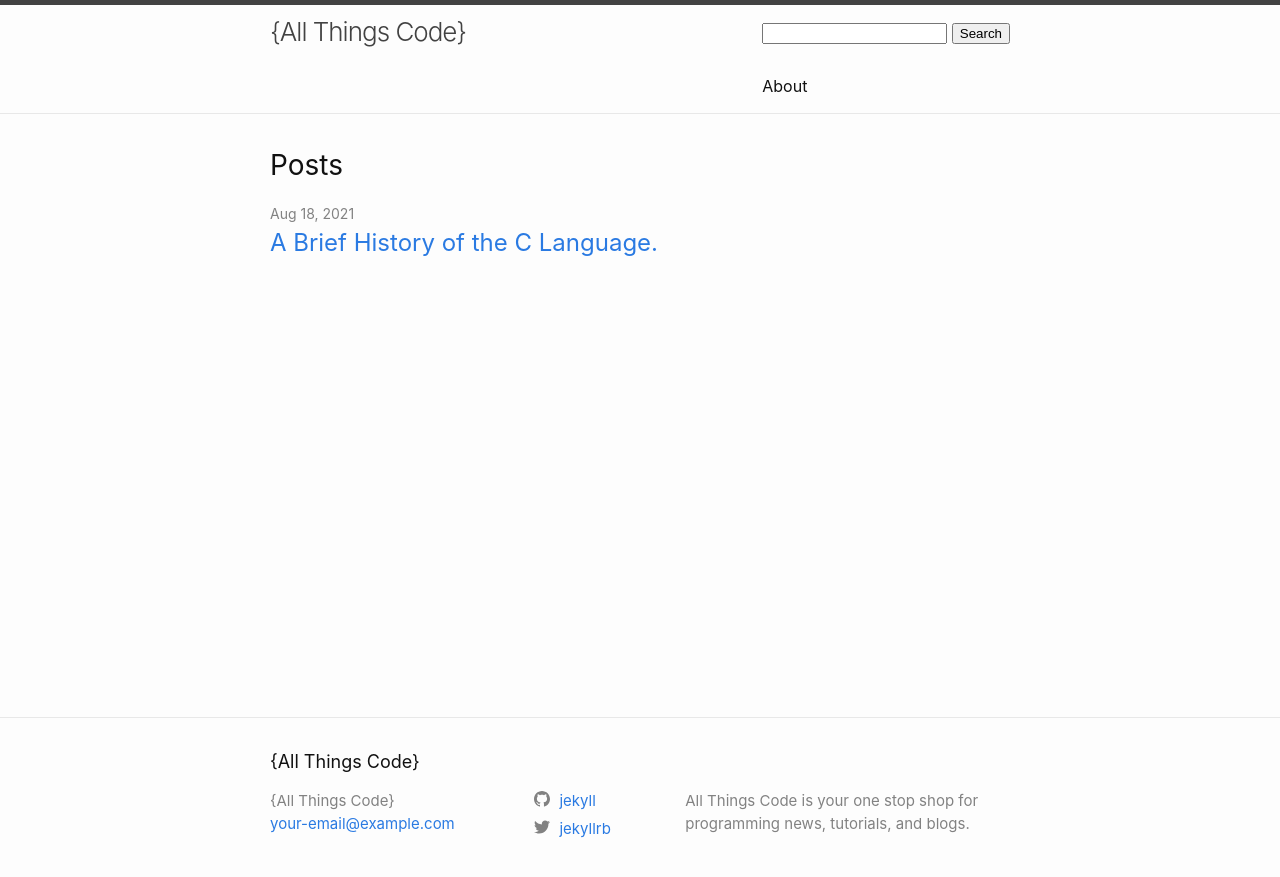
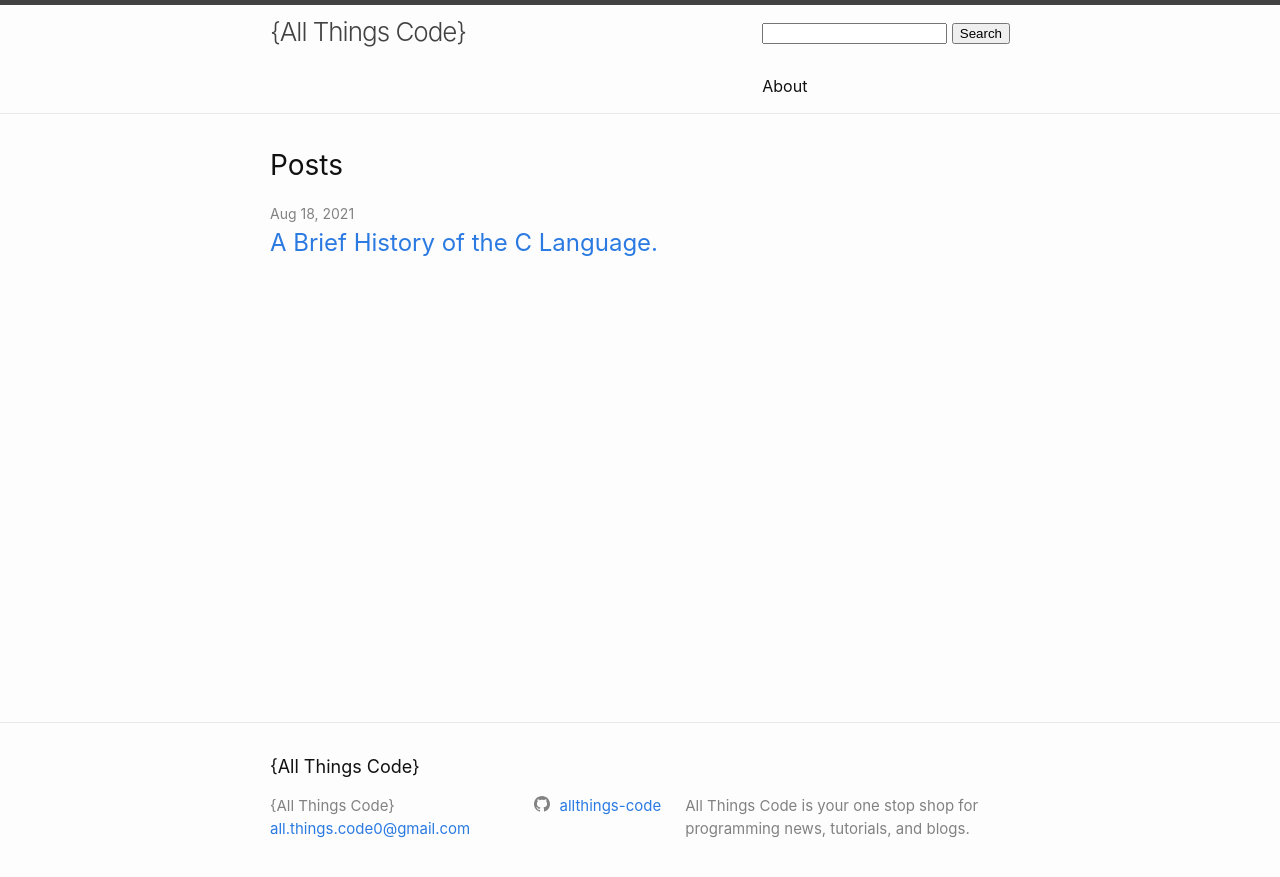
Before and after one commit to allthings-code/allthings-code.github.io, a Jekyll site: the page built from index.markdown, in a window 1280 px wide. Shown: the top 877 px of the page. Built offline with Jekyll 4.4.1, drawn with Linux system fonts in a browser that asks for light colours.

Commit message:
Update github and emal information.

```diff
--- a/_config.yml
+++ b/_config.yml
@@ -19,13 +19,13 @@
 # in the templates via {{ site.myvariable }}.
 
 title: "{All Things Code}"
-email: your-email@example.com
+email: all.things.code0@gmail.com
 description: >- # this means to ignore newlines until "baseurl:"
   All Things Code is your one stop shop for programming news, tutorials, and blogs.
 baseurl: "" # the subpath of your site, e.g. /blog
-url: "" # the base hostname & protocol for your site, e.g. http://example.com
-twitter_username: jekyllrb
-github_username:  jekyll
+url: "allthings-code.github.io" # the base hostname & protocol for your site, e.g. http://example.com
+# twitter_username: jekyllrb
+github_username:  allthings-code
 
 # Build settings
 theme: minima
```
